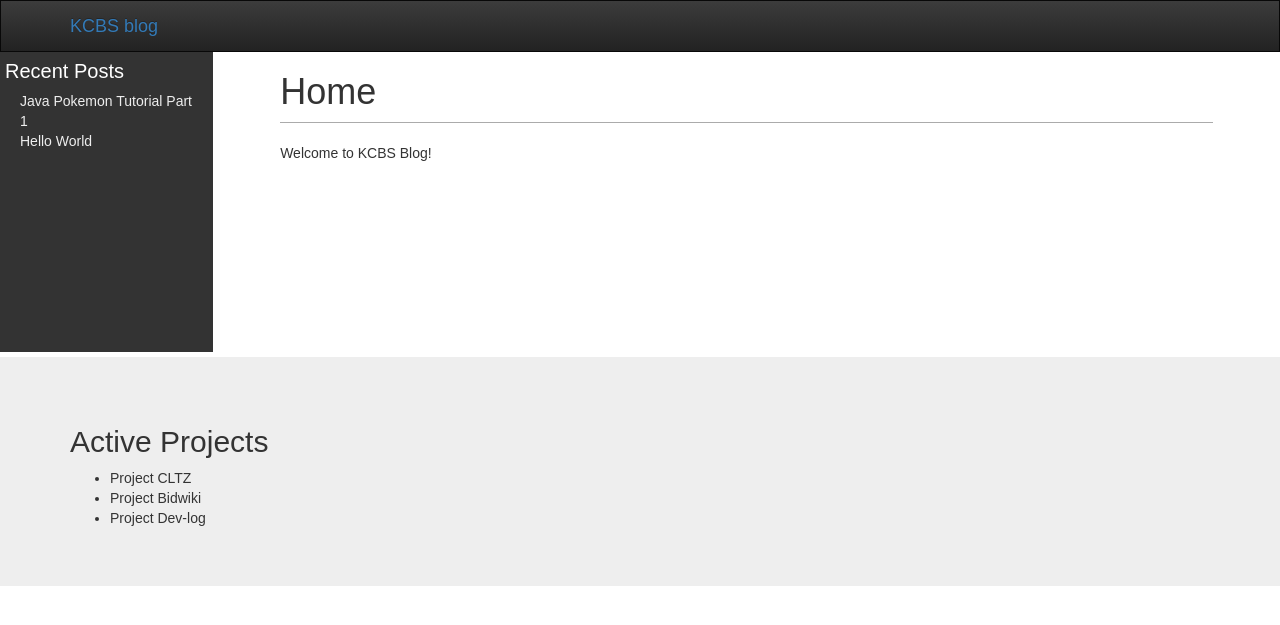
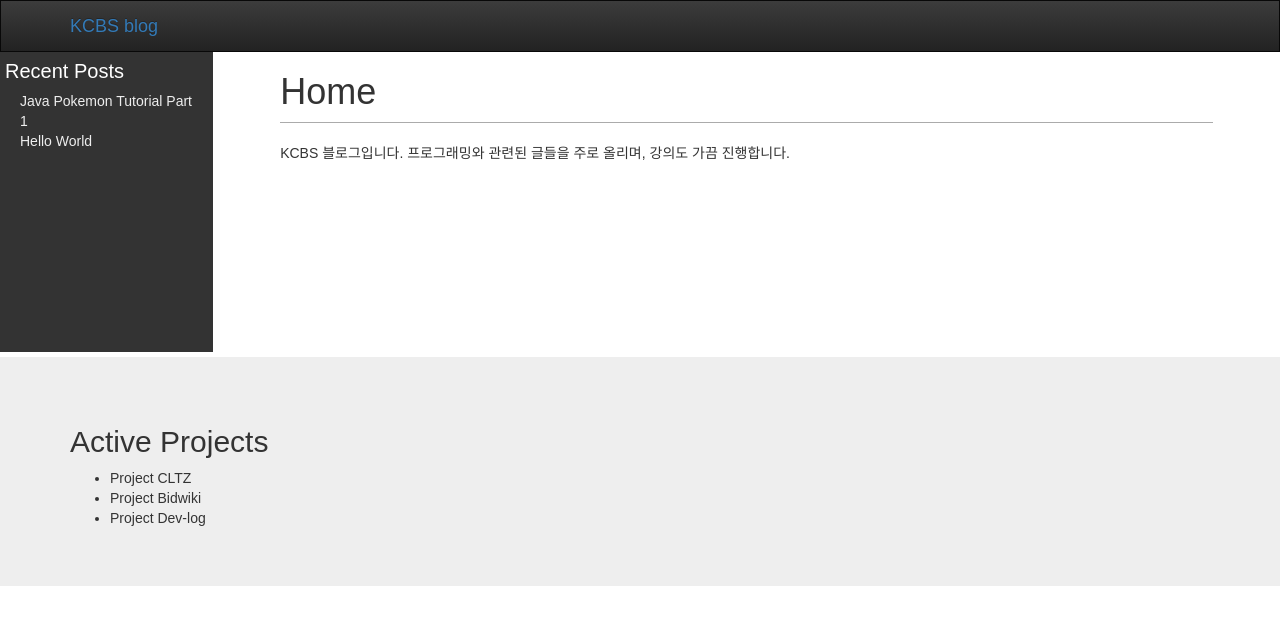
Before and after one commit to kcbs/kcbs.github.io, a Jekyll site: the page built from index.html, in a window 1280 px wide. Shown: the top 625 px of the page. Built offline with Jekyll 4.4.1, drawn with Linux system fonts in a browser that asks for light colours; Markdown is read by kramdown in place of the engine named in the settings; the list of posts is cut into pages by our own code.

Commit message:
Update index.html

```diff
--- a/index.html
+++ b/index.html
@@ -4,4 +4,4 @@ title: Home
 tags: test
 ---
 
-Welcome to KCBS Blog!
+KCBS 블로그입니다. 프로그래밍와 관련된 글들을 주로 올리며, 강의도 가끔 진행합니다.
```
